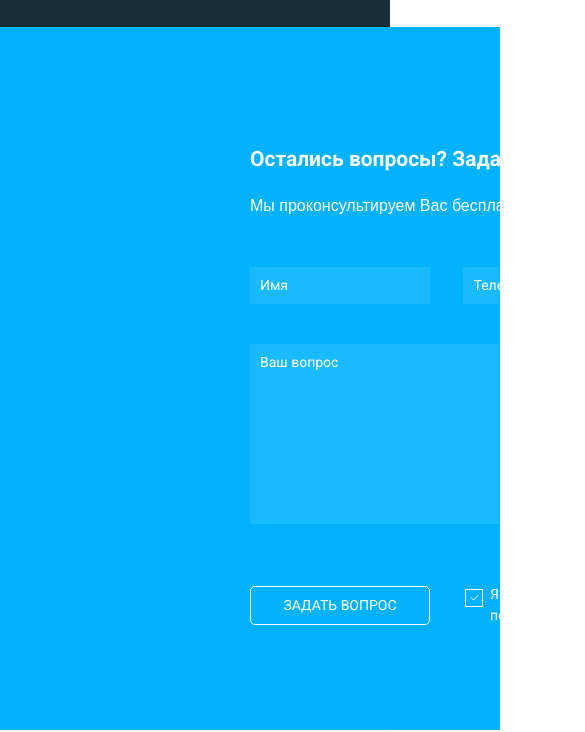
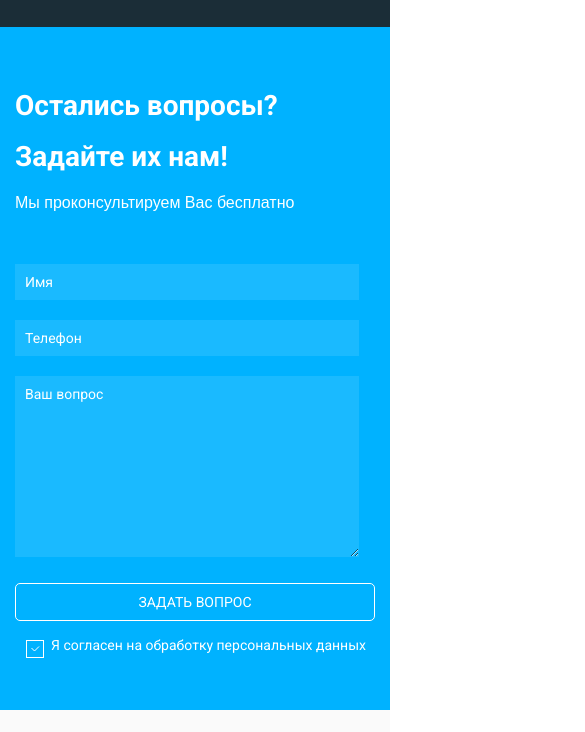
Before and after one commit to olgam1711/Smart_Device, a website: page source/index.html in a window 390 px wide. Shown: the part 3585-4317 px from the top of the page, 585 px wide, since content can reach past the window. Drawn offline with nearby package versions, Linux system fonts and the light colour scheme; files that its build step writes are made by us from their sources.

Commit message:
feedback mobile styles

```diff
--- a/source/sass/blocks/button.scss
+++ b/source/sass/blocks/button.scss
@@ -17,3 +17,9 @@
   min-width: 180px;
   margin-right: 60px;
 }
+
+@media (min-width: 320px) and (max-width: 767px) {
+  .button--feedback {
+    min-width: 100%;
+  }
+}
--- a/source/sass/blocks/feedback-form.scss
+++ b/source/sass/blocks/feedback-form.scss
@@ -38,3 +38,26 @@
     min-width: 100%;
   }
 }
+
+@media (min-width: 320px) and (max-width: 767px) {
+  .feedback-form__input {
+    width: 90%;
+    margin-bottom: 20px;
+  }
+
+  .feedback-form__input--name {
+    margin-right: 0;
+  }
+
+  .feedback-form__input--textarea {
+    min-width: 260px;
+  }
+
+  .feedback-form__footer {
+    display: block;
+  }
+
+  .feedback-form__agreement {
+    margin-left: 10%;
+  }
+}
--- a/source/sass/blocks/feedback.scss
+++ b/source/sass/blocks/feedback.scss
@@ -30,6 +30,6 @@
   .feedback {
     display: block;
 
-    padding: 90px 250px;
+    padding: 30px 15px 40px;
   }
 }
--- a/source/sass/blocks/form.scss
+++ b/source/sass/blocks/form.scss
@@ -8,5 +8,6 @@
 @media (min-width: 320px) and (max-width: 767px) {
   .form__block {
     display: block;
+    margin-bottom: 0;
   }
 }
--- a/source/sass/blocks/questions.scss
+++ b/source/sass/blocks/questions.scss
@@ -23,3 +23,13 @@
     min-width: 500px;
   }
 }
+
+@media (min-width: 320px) and (max-width: 767px) {
+  .questions {
+    min-width: 290px;
+  }
+
+  .questions__title {
+    font-size: 28px;
+  }
+}
```
Also changed, not shown: build/css/style.min.css, 1 other file.
